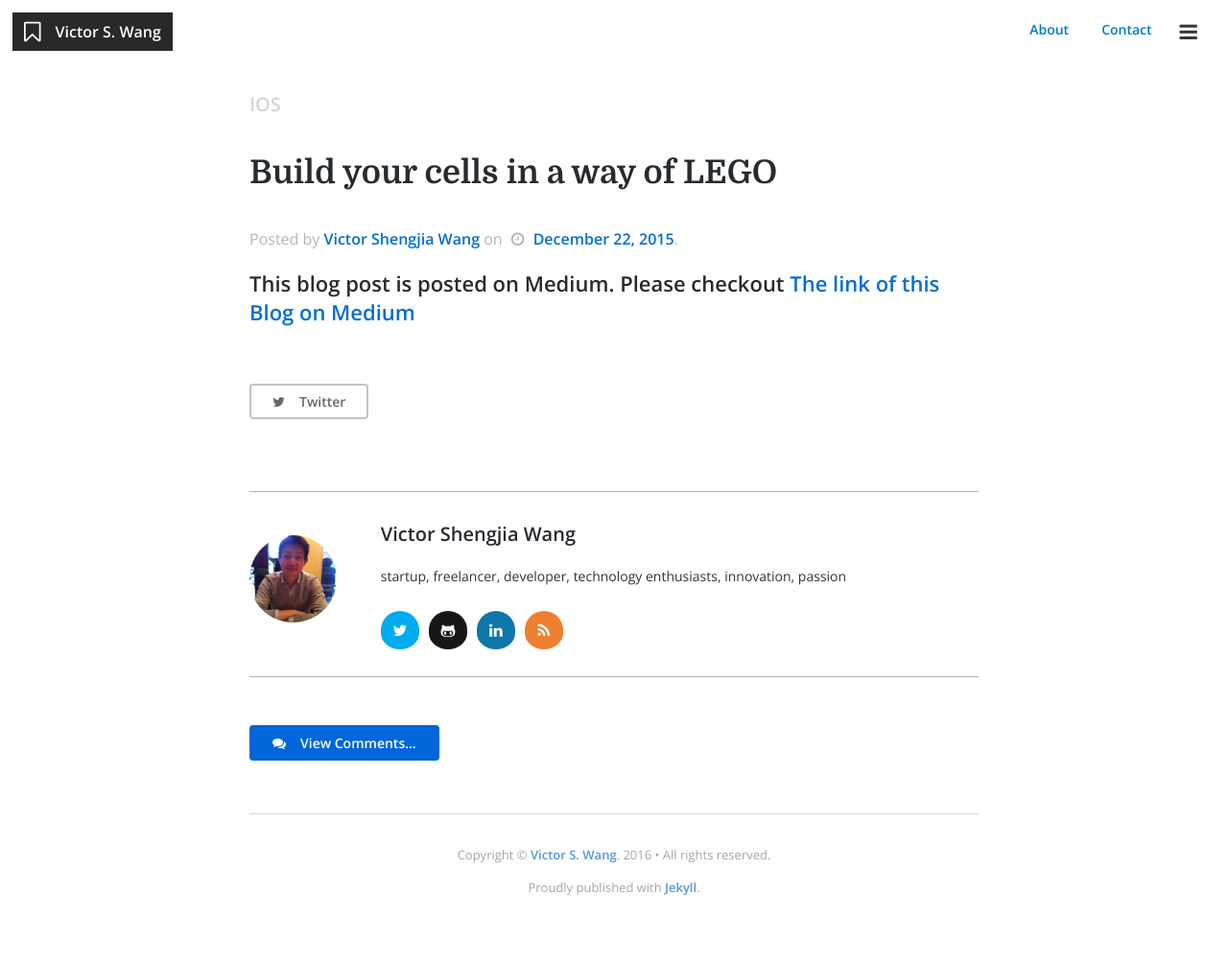
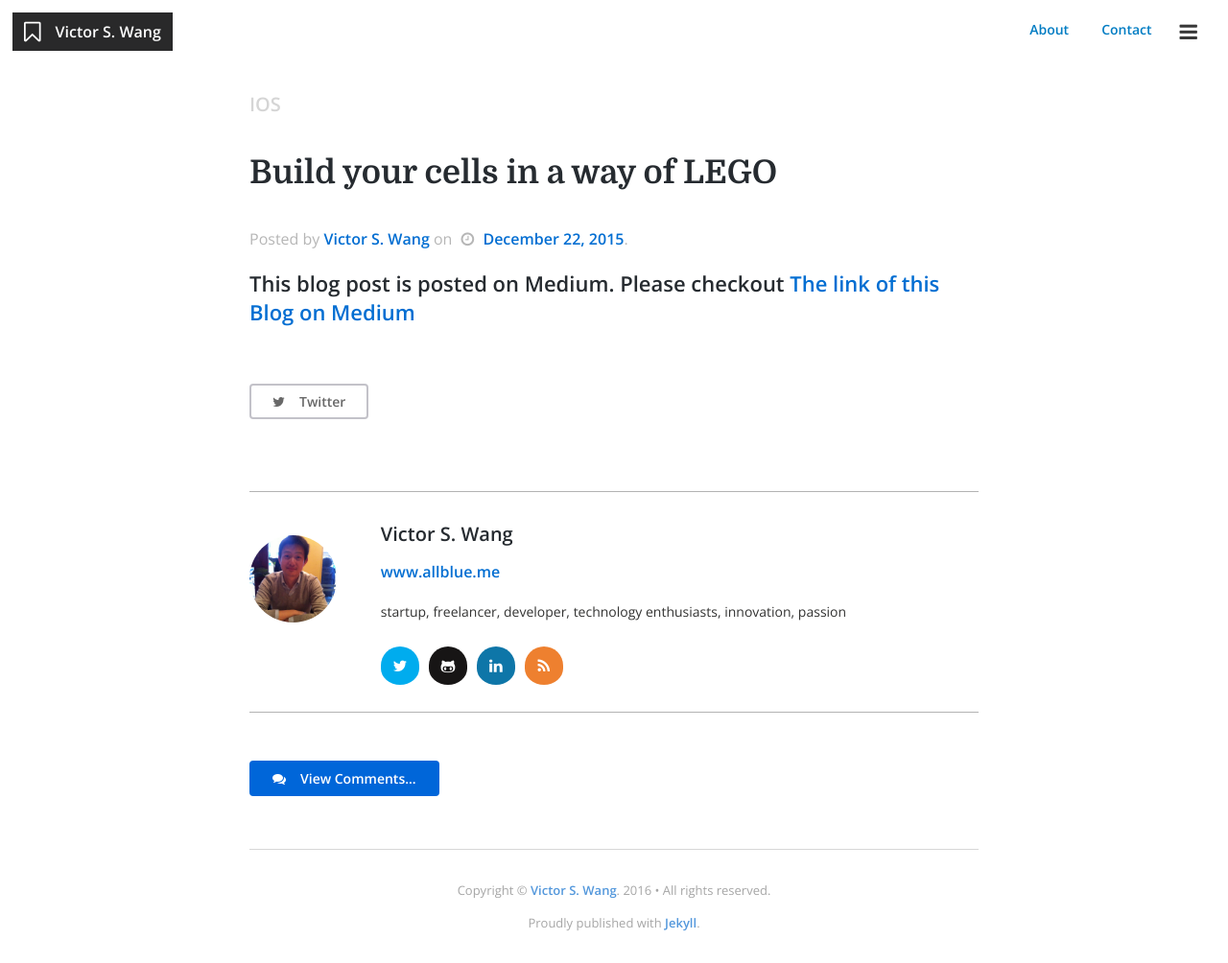
Before and after one commit to wangshengjia/wangshengjia.github.io, a Jekyll site: the page built from _posts/2015-12-22-build-your-cells-in-a-way-of-lego.md, in a window 1280 px wide. Shown: the whole page at 96% size. Built offline with Jekyll 4.4.1, drawn with Linux system fonts in a browser that asks for light colours; nearby versions of some CDN libraries; Markdown is read by kramdown in place of the engine named in the settings; before the commit the page ends 967 px from its top, so only the background shows below that.

Commit message:
Change name

```diff
--- a/_config.yml
+++ b/_config.yml
@@ -14,8 +14,8 @@ paginate: 				5
 
 
 # Author Settings
-author_name: 				"Victor Shengjia Wang"
-author_url: 				""
+author_name: 				"Victor S. Wang"
+author_url: 				"www.allblue.me"
 author_bio: 		    "startup, freelancer, developer, technology enthusiasts, innovation, passion"
 author_email: 			"wangshengjia01@gmail.com"
 author_image: 			"/assets/img/authorimage.jpg"
```
